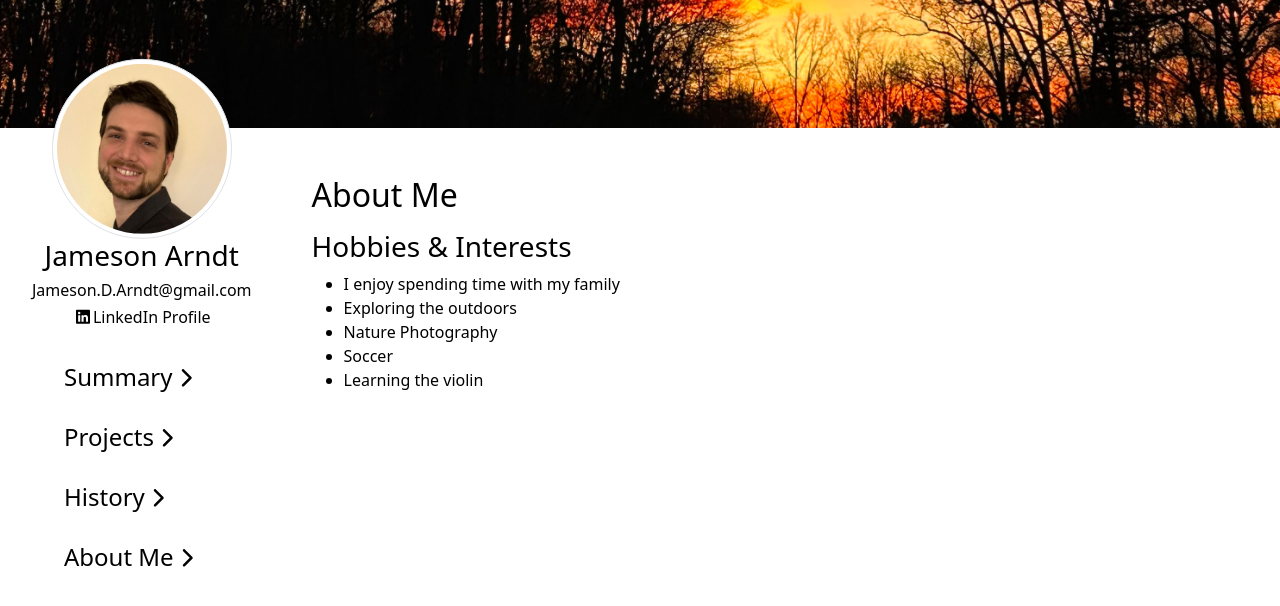
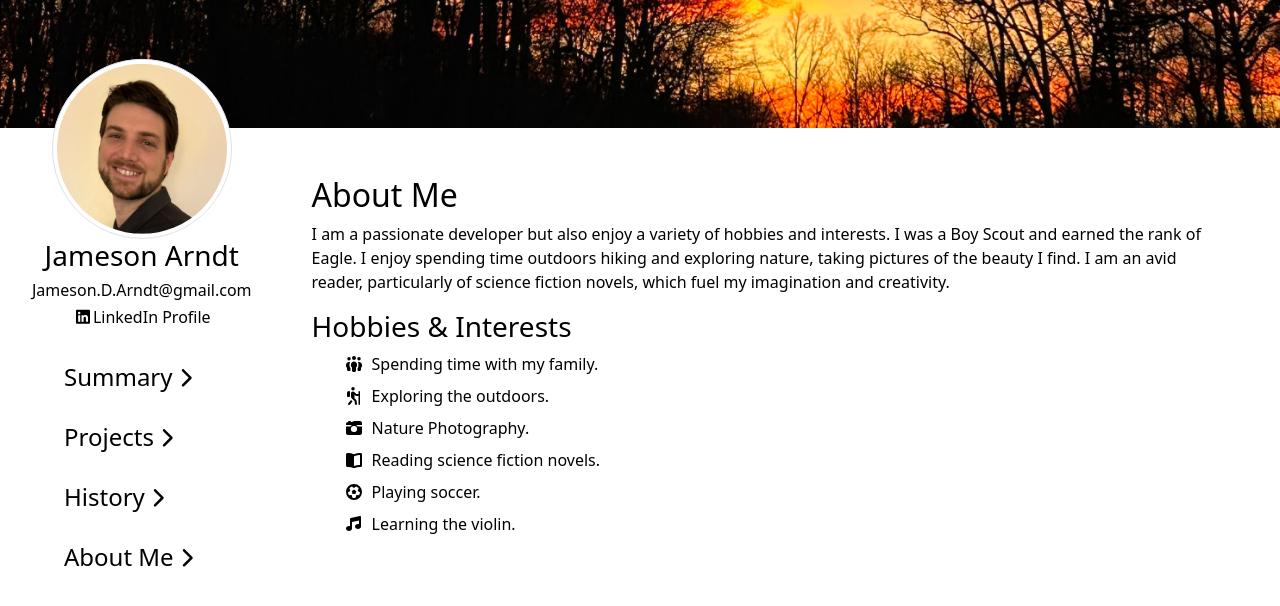
Before and after one commit to blaze359/blaze359.github.io, a React (Create React App) app: page /AboutMe in a window 1280 px wide. Shown: the top 606 px of the page. Built offline with nearby package versions, Linux system fonts and the light colour scheme.

Commit message:
Updated about content

```diff
--- a/src/components/GetIcon.tsx
+++ b/src/components/GetIcon.tsx
@@ -1,6 +1,7 @@
 
 import { FontAwesomeIcon } from "@fortawesome/react-fontawesome";
 import { faAws, faBootstrap, faConfluence, faCss3, faFigma, faGithub, faHtml5, faJava, faJira, faReact } from "@fortawesome/free-brands-svg-icons";
+import { faBookOpen, faCameraRetro, faFutbol, faMusic, faPeopleGroup, faPersonHiking } from "@fortawesome/free-solid-svg-icons";
 
 type GetIconProps = {
   readonly name: string;
@@ -33,6 +34,18 @@ export default function GetIcon({ name }: GetIconProps) {
       return <FontAwesomeIcon icon={faConfluence} />;
     case "FIGMA":
       return <FontAwesomeIcon icon={faFigma} />;
+    case "FAMILY":
+      return <FontAwesomeIcon icon={faPeopleGroup} />;
+    case "OUTDOORS":
+      return <FontAwesomeIcon icon={faPersonHiking} />;
+    case "READING":
+      return <FontAwesomeIcon icon={faBookOpen} />;
+    case "PHOTOGRAPHY":
+      return <FontAwesomeIcon icon={faCameraRetro} />;
+    case "SOCCER":
+      return <FontAwesomeIcon icon={faFutbol} />;
+    case "VIOLIN":
+      return <FontAwesomeIcon icon={faMusic} />;
     default:
       return null;
   }
--- a/src/data/about.json
+++ b/src/data/about.json
@@ -1,11 +1,30 @@
 {
   "title": "About Me",
-  "description": "",
+  "description": "I am a passionate developer but also enjoy a variety of hobbies and interests. I was a Boy Scout and earned the rank of Eagle. I enjoy spending time outdoors hiking and exploring nature, taking pictures of the beauty I find. I am an avid reader, particularly of science fiction novels, which fuel my imagination and creativity.",
   "hobbies": [
-    "I enjoy spending time with my family",
-    "Exploring the outdoors",
-    "Nature Photography",
-    "Soccer",
-    "Learning the violin"
+    {
+      "text": "Spending time with my family.",
+      "icon": "family"
+    },
+    {
+      "text": "Exploring the outdoors.",
+      "icon": "outdoors"
+    },
+    {
+      "text": "Nature Photography.",
+      "icon": "photography"
+    },
+    {
+      "text": "Reading science fiction novels.",
+      "icon": "reading"
+    },
+    {
+      "text": "Playing soccer.",
+      "icon": "soccer"
+    },
+    {
+      "text": "Learning the violin.",
+      "icon": "violin"
+    }
   ]
 }
--- a/src/pages/AboutMe.tsx
+++ b/src/pages/AboutMe.tsx
@@ -1,16 +1,21 @@
 
+import GetIcon from "../components/GetIcon";
 import AboutData from "../data/about.json";
+import { Ul } from "../styles/Ul";
 export default function AboutMe() {
     return (
       <section>
         <h2>{AboutData.title}</h2>
         <p>{AboutData.description}</p>
         <h3>Hobbies & Interests</h3>
-            <ul>
+        <Ul className="d-flex flex-column gap-2">
           {AboutData.hobbies.map((hobby, index) => (
-                    <li key={index}>{hobby}</li>
+            <li key={index} className="d-flex align-items-center gap-2">
+              <GetIcon name={hobby.icon} />
+              <div>{hobby.text}</div>
+            </li>
           ))}
-            </ul>
+        </Ul>
       </section>
-    )
+    );
 }
--- a/src/pages/History.tsx
+++ b/src/pages/History.tsx
@@ -16,7 +16,7 @@ export default function History() {
             </h5>
             <Ul className="d-flex flex-column gap-4">
               {item.Positions.map((positions, index) => (
-                <li key={index}>
+                <li key={positions.Title}>
                   <strong>{positions.Title}</strong>
                   <div>
                     {positions.StartDate} - {positions.EndDate}
```
Also changed, not shown: 1 other file (tests, documents, lock files or other folders). Lines whose indentation alone changed are shown as unchanged.
